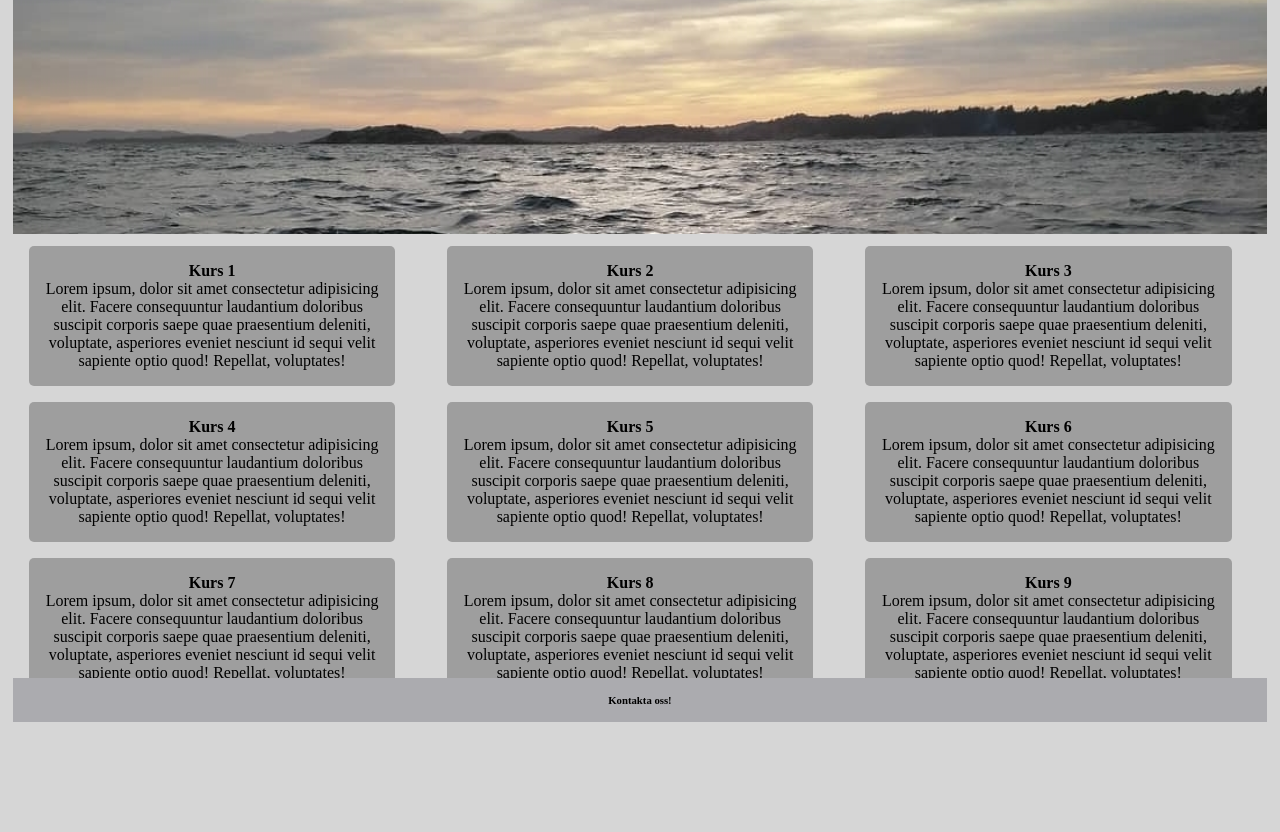
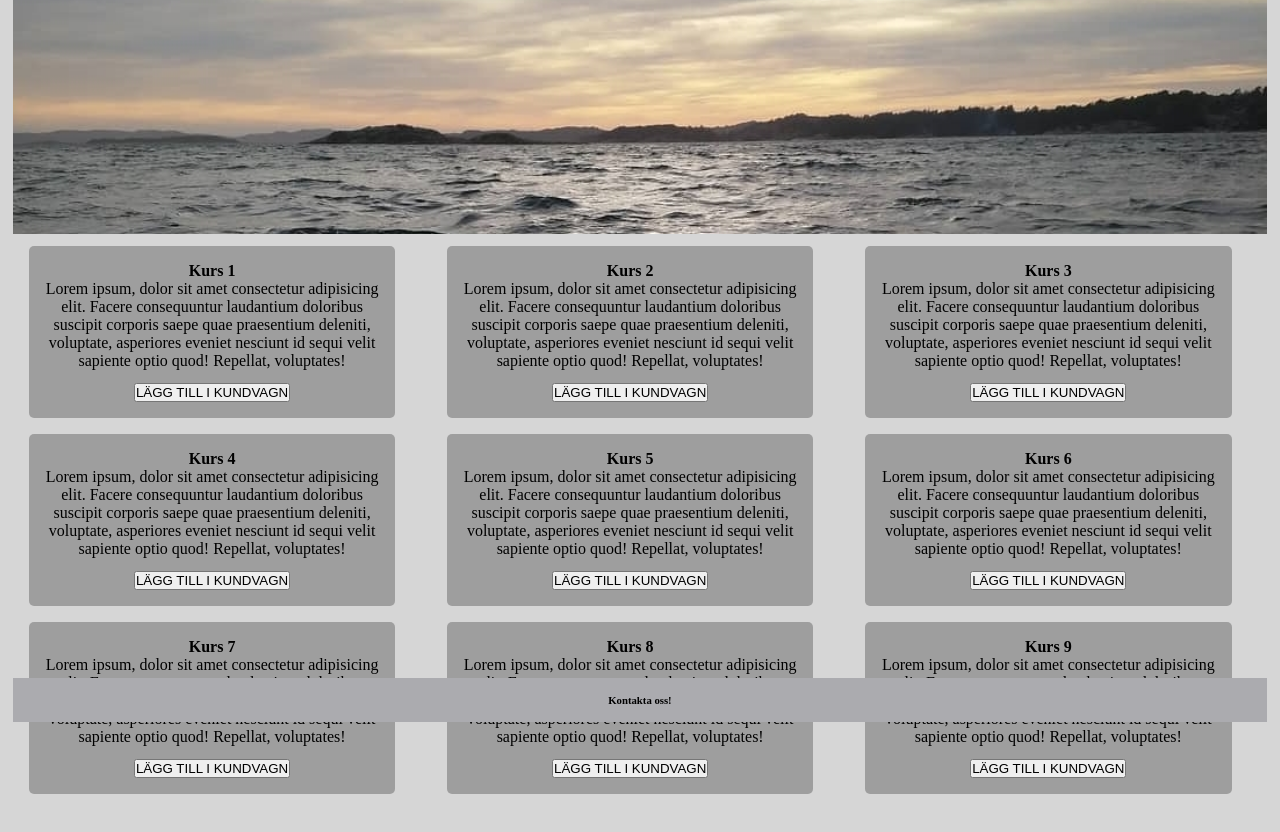
Before and after one commit to annakatla/WestCoastEducation, a plain HTML site: page HTML/kurser.html in a window 1280 px wide. Shown: the part 78-910 px from the top of the page. Before the commit the page ends 832 px from the top, so only its background shows below. Drawn offline with Linux system fonts and the light colour scheme.

Commit message:
Lagt till knapp för kurser -> kundvagn

```diff
--- a/CSS/style.css
+++ b/CSS/style.css
@@ -101,6 +101,10 @@ nav {
   border-radius: 5px;
 }
 
+.courseBtn {
+  margin-top: 0.8rem;
+}
+
 footer {
   background-color: #ababaf;
   width: 98vw;
--- a/HTML/kurser.html
+++ b/HTML/kurser.html
@@ -34,39 +34,42 @@
                 <div class="courseCard course1">
                     <h4>Kurs 1</h4>
                     <p>Lorem ipsum, dolor sit amet consectetur adipisicing elit. Facere consequuntur laudantium doloribus suscipit corporis saepe quae praesentium deleniti, voluptate, asperiores eveniet nesciunt id sequi velit sapiente optio quod! Repellat, voluptates!</p>
+                    <button class="courseBtn">LÄGG TILL I KUNDVAGN</button>
                 </div>
                 <div class="courseCard course2">
                     <h4>Kurs 2</h4>
                     <p>Lorem ipsum, dolor sit amet consectetur adipisicing elit. Facere consequuntur laudantium doloribus suscipit corporis saepe quae praesentium deleniti, voluptate, asperiores eveniet nesciunt id sequi velit sapiente optio quod! Repellat, voluptates!</p>
+                    <button class="courseBtn">LÄGG TILL I KUNDVAGN</button>
                 </div>
                 <div class="courseCard course3">
                     <h4>Kurs 3</h4>
                     <p>Lorem ipsum, dolor sit amet consectetur adipisicing elit. Facere consequuntur laudantium doloribus suscipit corporis saepe quae praesentium deleniti, voluptate, asperiores eveniet nesciunt id sequi velit sapiente optio quod! Repellat, voluptates!</p>
+                    <button class="courseBtn">LÄGG TILL I KUNDVAGN</button>
                 </div>
                 <div class="courseCard course4">
                     <h4>Kurs 4</h4>
                     <p>Lorem ipsum, dolor sit amet consectetur adipisicing elit. Facere consequuntur laudantium doloribus suscipit corporis saepe quae praesentium deleniti, voluptate, asperiores eveniet nesciunt id sequi velit sapiente optio quod! Repellat, voluptates!</p>
-                </div>
+                    <button class="courseBtn">LÄGG TILL I KUNDVAGN</button>                </div>
                 <div class="courseCard course5">
                     <h4>Kurs 5</h4>
                     <p>Lorem ipsum, dolor sit amet consectetur adipisicing elit. Facere consequuntur laudantium doloribus suscipit corporis saepe quae praesentium deleniti, voluptate, asperiores eveniet nesciunt id sequi velit sapiente optio quod! Repellat, voluptates!</p>
-                </div>
+                    <button class="courseBtn">LÄGG TILL I KUNDVAGN</button>                </div>
                 <div class="courseCard course6">
                     <h4>Kurs 6</h4>
                     <p>Lorem ipsum, dolor sit amet consectetur adipisicing elit. Facere consequuntur laudantium doloribus suscipit corporis saepe quae praesentium deleniti, voluptate, asperiores eveniet nesciunt id sequi velit sapiente optio quod! Repellat, voluptates!</p>
-                </div>
+                    <button class="courseBtn">LÄGG TILL I KUNDVAGN</button>                </div>
                 <div class="courseCard course7">
                     <h4>Kurs 7</h4>
                     <p>Lorem ipsum, dolor sit amet consectetur adipisicing elit. Facere consequuntur laudantium doloribus suscipit corporis saepe quae praesentium deleniti, voluptate, asperiores eveniet nesciunt id sequi velit sapiente optio quod! Repellat, voluptates!</p>
-                </div>
+                    <button class="courseBtn">LÄGG TILL I KUNDVAGN</button>                </div>
                 <div class="courseCard course8">
                     <h4>Kurs 8</h4>
                     <p>Lorem ipsum, dolor sit amet consectetur adipisicing elit. Facere consequuntur laudantium doloribus suscipit corporis saepe quae praesentium deleniti, voluptate, asperiores eveniet nesciunt id sequi velit sapiente optio quod! Repellat, voluptates!</p>
-                </div>
+                    <button class="courseBtn">LÄGG TILL I KUNDVAGN</button>                </div>
                 <div class="courseCard course9">
                     <h4>Kurs 9</h4>
                     <p>Lorem ipsum, dolor sit amet consectetur adipisicing elit. Facere consequuntur laudantium doloribus suscipit corporis saepe quae praesentium deleniti, voluptate, asperiores eveniet nesciunt id sequi velit sapiente optio quod! Repellat, voluptates!</p>
-                </div>
+                    <button class="courseBtn">LÄGG TILL I KUNDVAGN</button>                </div>
             </div>
         </div>
     </main>
```
